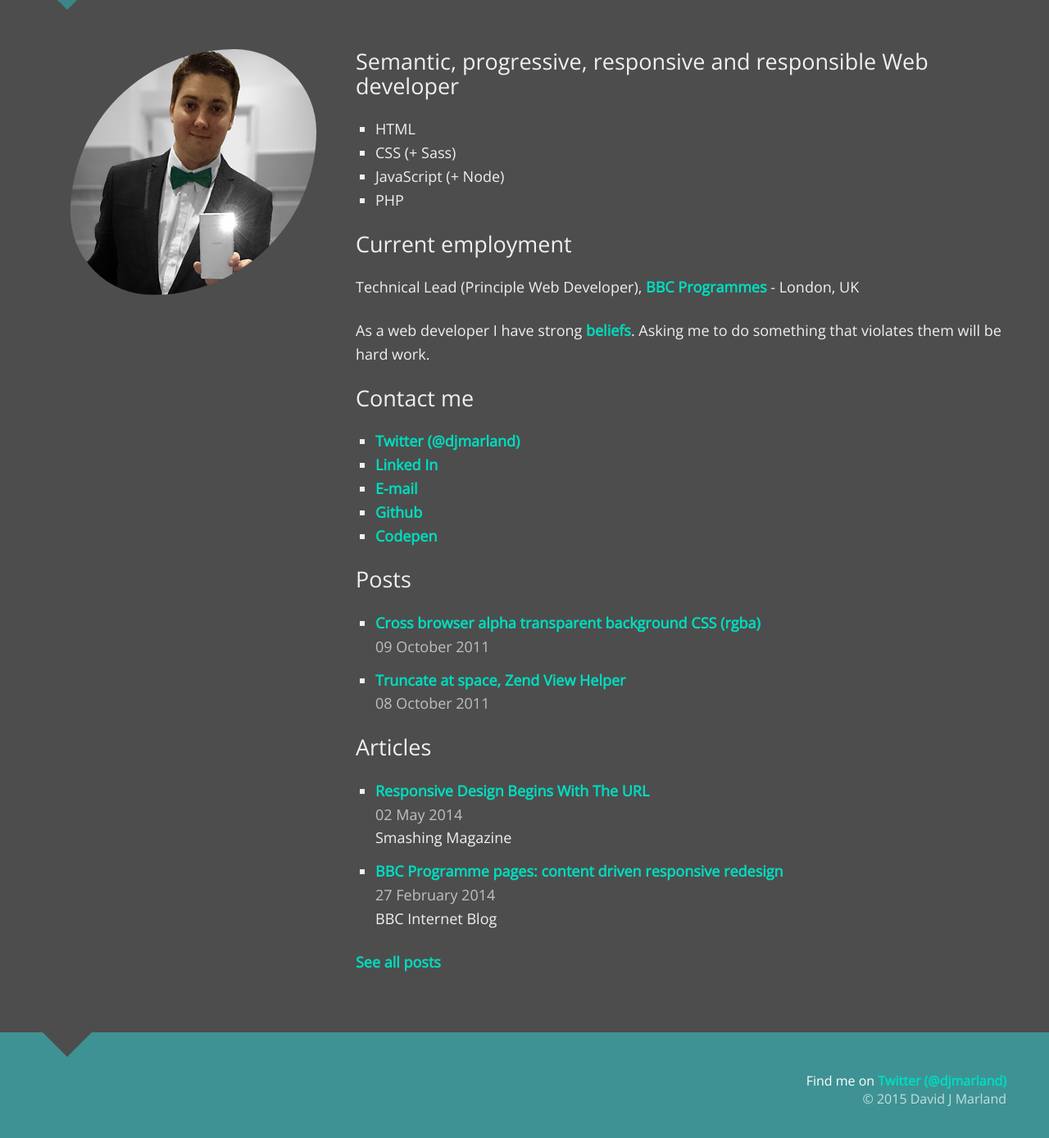
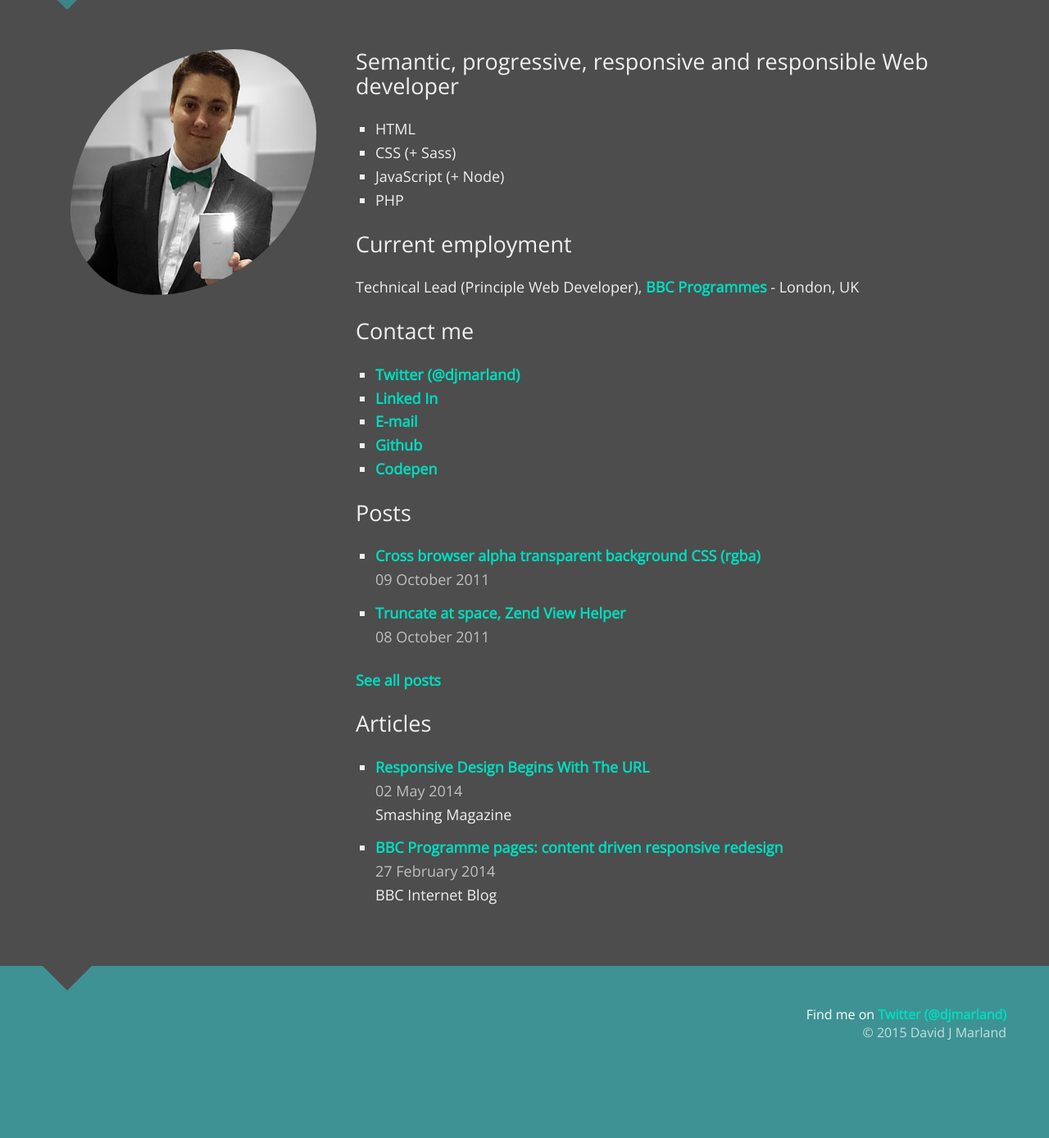
Before and after one commit to djmarland/djmarland.github.io, a Jekyll site: the page built from index.html, in a window 1280 px wide and 1400 px high, scrolled down 197 px. Shown: the top 1389 px of the window at 82% size. Built offline with Jekyll 4.4.1, drawn with Linux system fonts in a browser that asks for light colours; after the commit the page ends 1516 px from its top, so only the background shows below that.

Commit message:
Simple updates to homepage

```diff
--- a/index.html
+++ b/index.html
@@ -11,16 +11,16 @@
 </ul>
 <h2>Current employment</h2>
 <p>Technical Lead (Principle Web Developer), <a href="http://www.bbc.co.uk/programmes">BBC Programmes</a> - London, UK</p>
-<p>As a web developer I have strong <a href="/beliefs/">beliefs</a>. Asking me to do something that
-violates them will be hard work.</p>
+<!--<p>As a web developer I have strong <a href="/beliefs/">beliefs</a>. Asking me to do something that
+violates them will be hard work.</p>-->
 
 <h2>Contact me</h2>
 <ul>
     <li><a href="http://www.twitter.com/djmarland">Twitter (@djmarland)</a></li>
     <li><a href="http://uk.linkedin.com/pub/david-marland/52/76/5b5">Linked In</a></li>
     <li><a href="mailto:davidm@rland.me.uk">E-mail</a></li>
-    <li><a href="https://github.com/djmarland/">Github</a></li>
-    <li><a href="http://codepen.io/djmarland/">Codepen</a></li>
+    <li><a href="https://github.com/djmarland">Github</a></li>
+    <li><a href="http://codepen.io/djmarland">Codepen</a></li>
 </ul>
 
 <h2>Posts</h2>
```
Also changed, not shown: other parts of index.html (+1 -1 lines), README.md, 2 other files.
